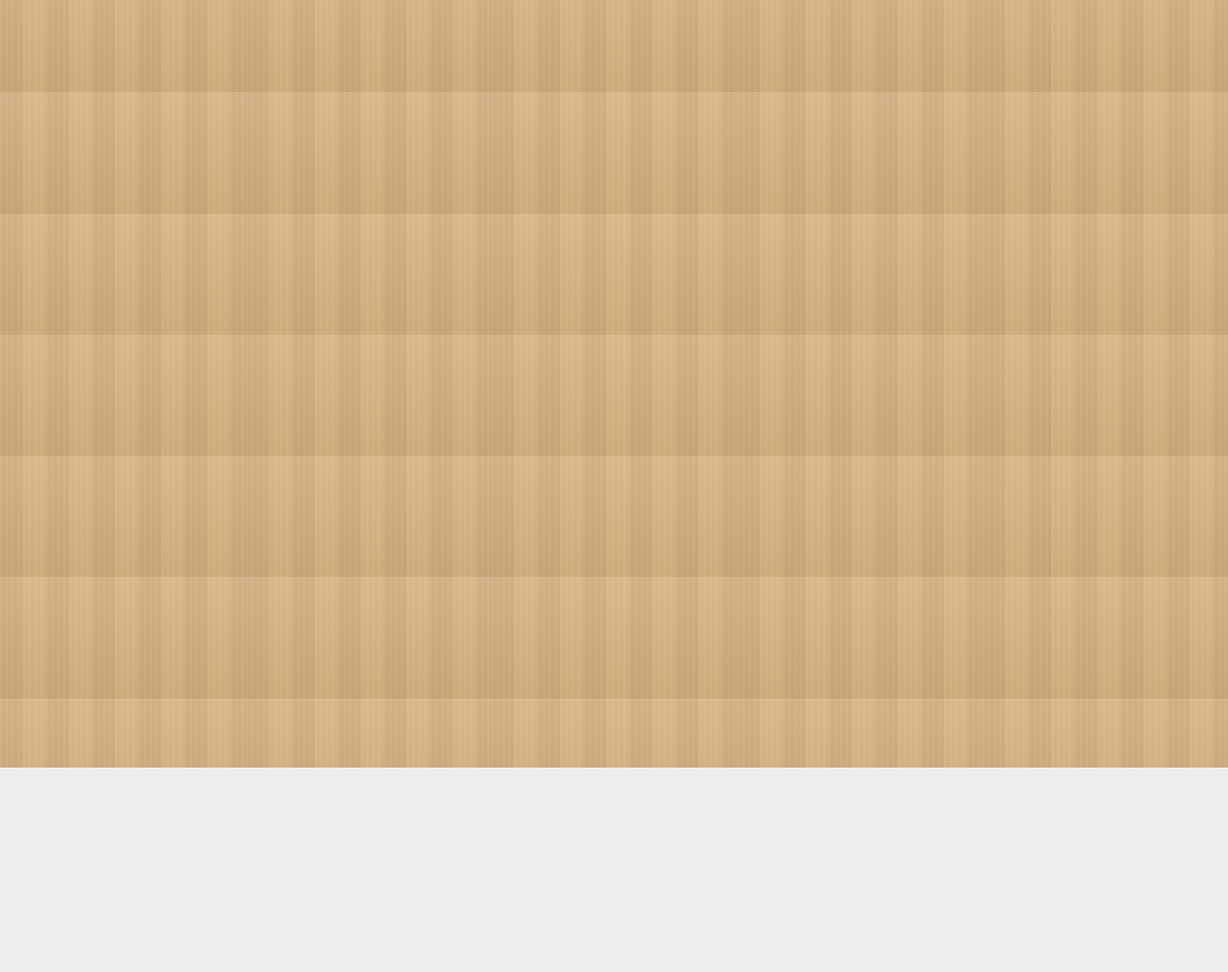
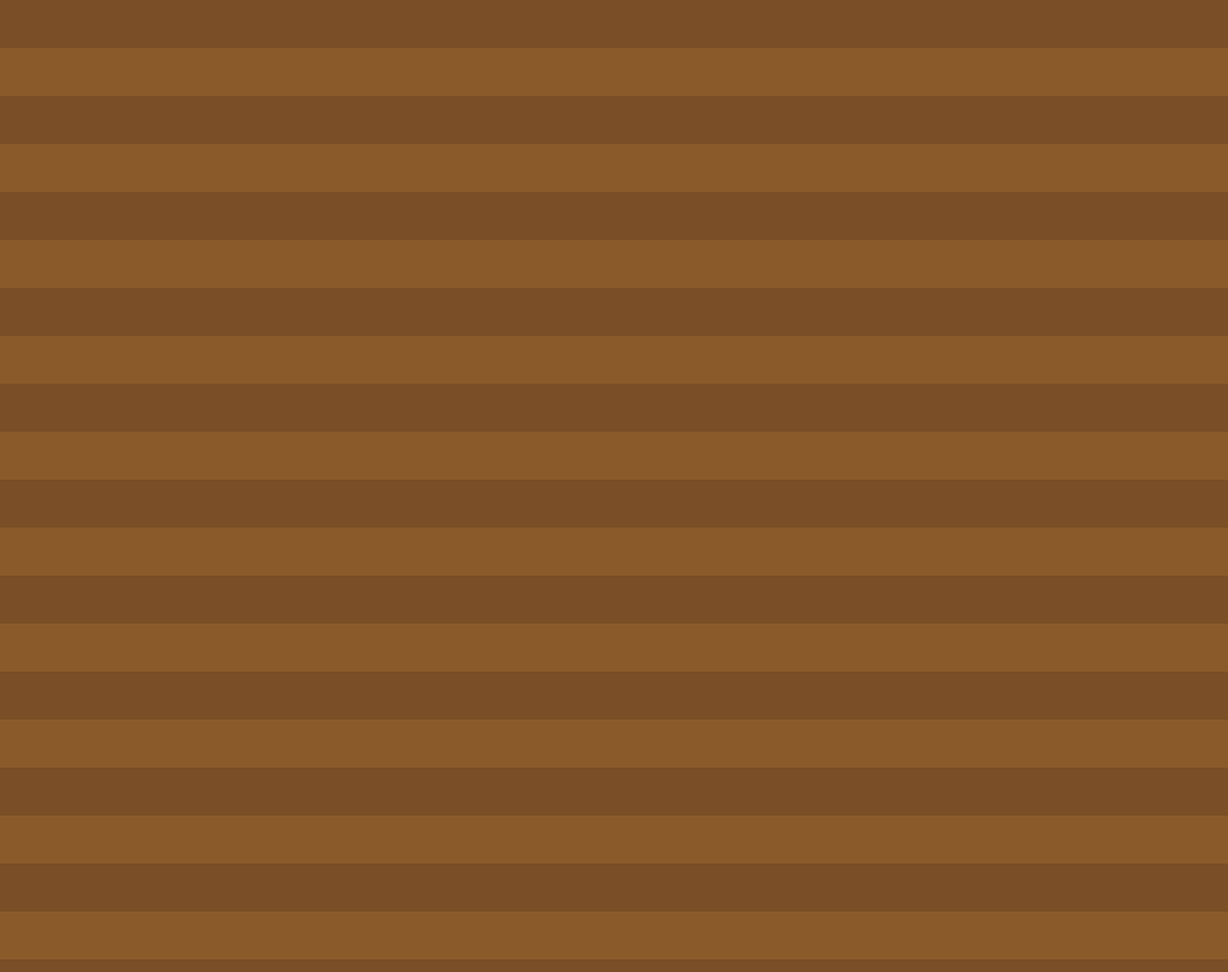
Before and after one commit to littlebluemoonbird/wildhaus, a plain HTML site: page index.html in a window 1280 px wide. Shown: the top 1013 px of the page at 96% size. Before the commit the page ends 800 px from the top, so only its background shows below. Drawn offline with Linux system fonts and the light colour scheme.

Commit message:
Update index.html

```diff
--- a/index.html
+++ b/index.html
@@ -2,28 +2,29 @@
 <html lang="en">
 <head>
 <meta charset="UTF-8">
-<meta name="viewport" content="width=device-width, initial-scale=1.0">
-<title>Klanghaus Facade</title>
-<link rel="stylesheet" href="style.css?v=7">
+<title>Pattern Test</title>
+<style>
+  html, body {
+    margin: 0;
+    padding: 0;
+    height: 100%;
+    background-color: #8B5A2B; /* solid brown */
+  }
+
+  .pattern {
+    width: 100%;
+    height: 3000px; /* long vertical space */
+    background: repeating-linear-gradient(
+      0deg,
+      #8B5A2B,
+      #8B5A2B 50px,
+      #7A4E26 50px,
+      #7A4E26 100px
+    );
+  }
+</style>
 </head>
 <body>
-<div class="facade"></div>
-
-<script>
-  const cols = 5;  // columns
-  const rows = 8;  // rows
-  const total = cols * rows;
-
-  const facade = document.querySelector('.facade');
-  facade.style.setProperty('--cols', cols);
-  facade.style.setProperty('--rows', rows);
-
-  for (let i = 0; i < total; i++) {
-    const tile = document.createElement('div');
-    tile.className = 'shingle';
-    if (i % 2 === 0) tile.classList.add('pull'); // 50% pullable
-    facade.appendChild(tile);
-  }
-</script>
+  <div class="pattern"></div>
 </body>
 </html>
```
